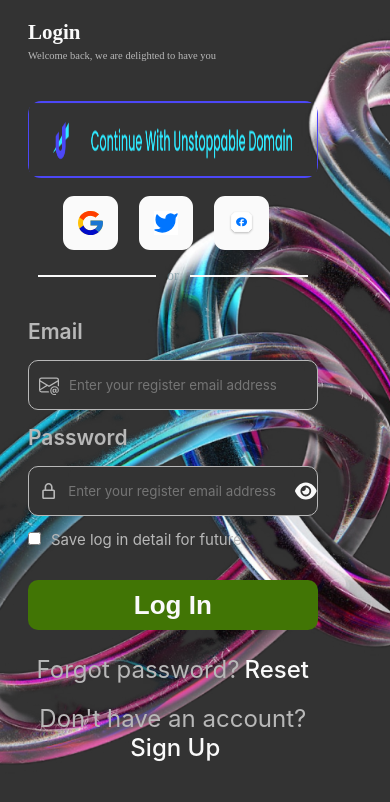
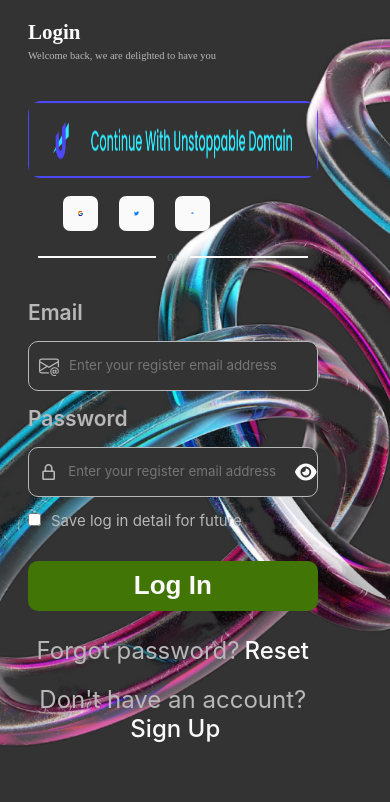
Before and after one commit to Johnson17755/form-reacts, a React (Create React App) app: page / in a window 390 px wide. Shown: the top 802 px of the page. Built offline with nearby package versions, Linux system fonts and the light colour scheme.

Commit message:
updating

```diff
--- a/src/Components/Styles/Style.css
+++ b/src/Components/Styles/Style.css
@@ -237,7 +237,8 @@
     height: 4.5rem;
   }
   #contact .social-network img{
-    width: 3.9rem;
+    width: 2.5rem;
+    height: 2.5rem;
   }
   .form{
     width: 80%;
```
